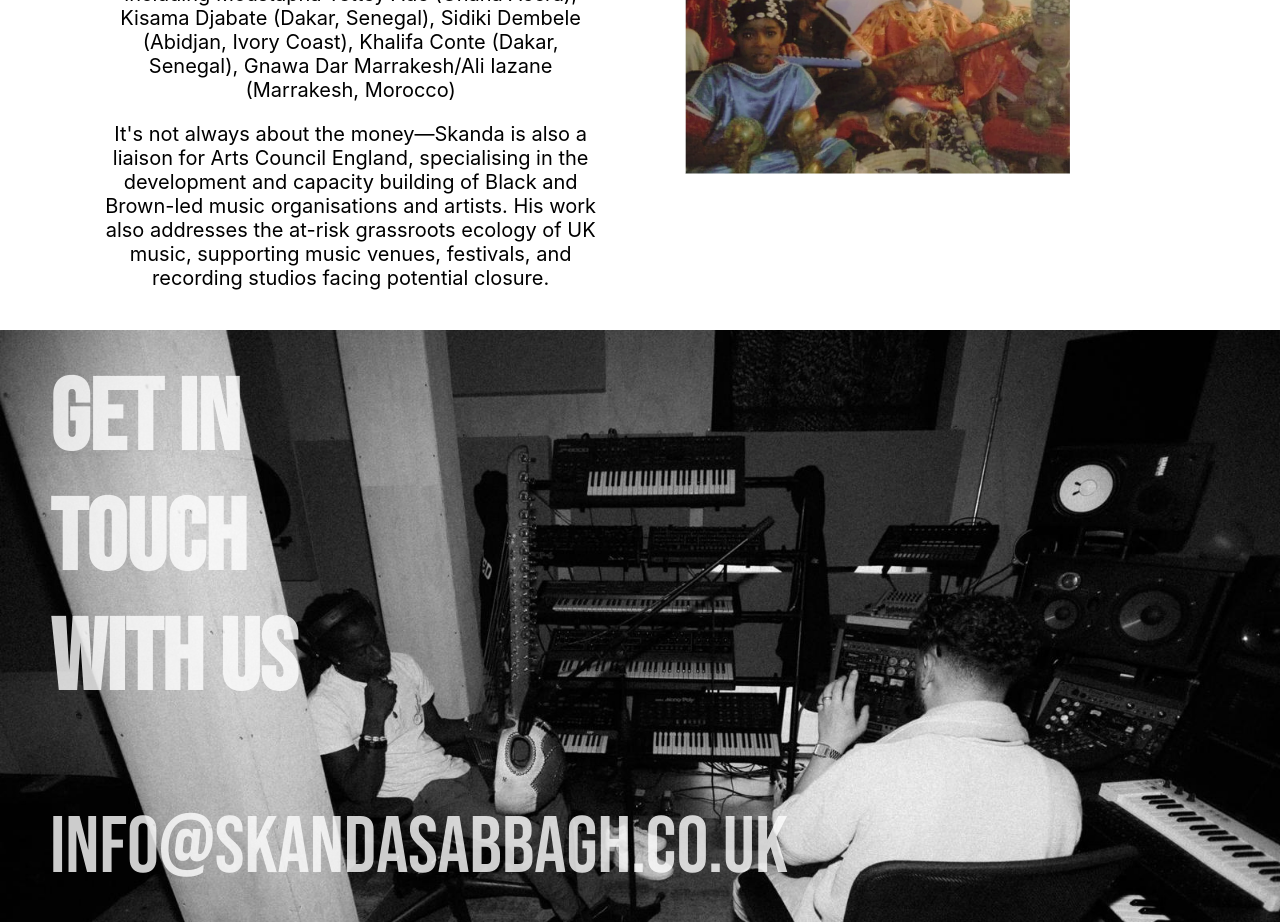
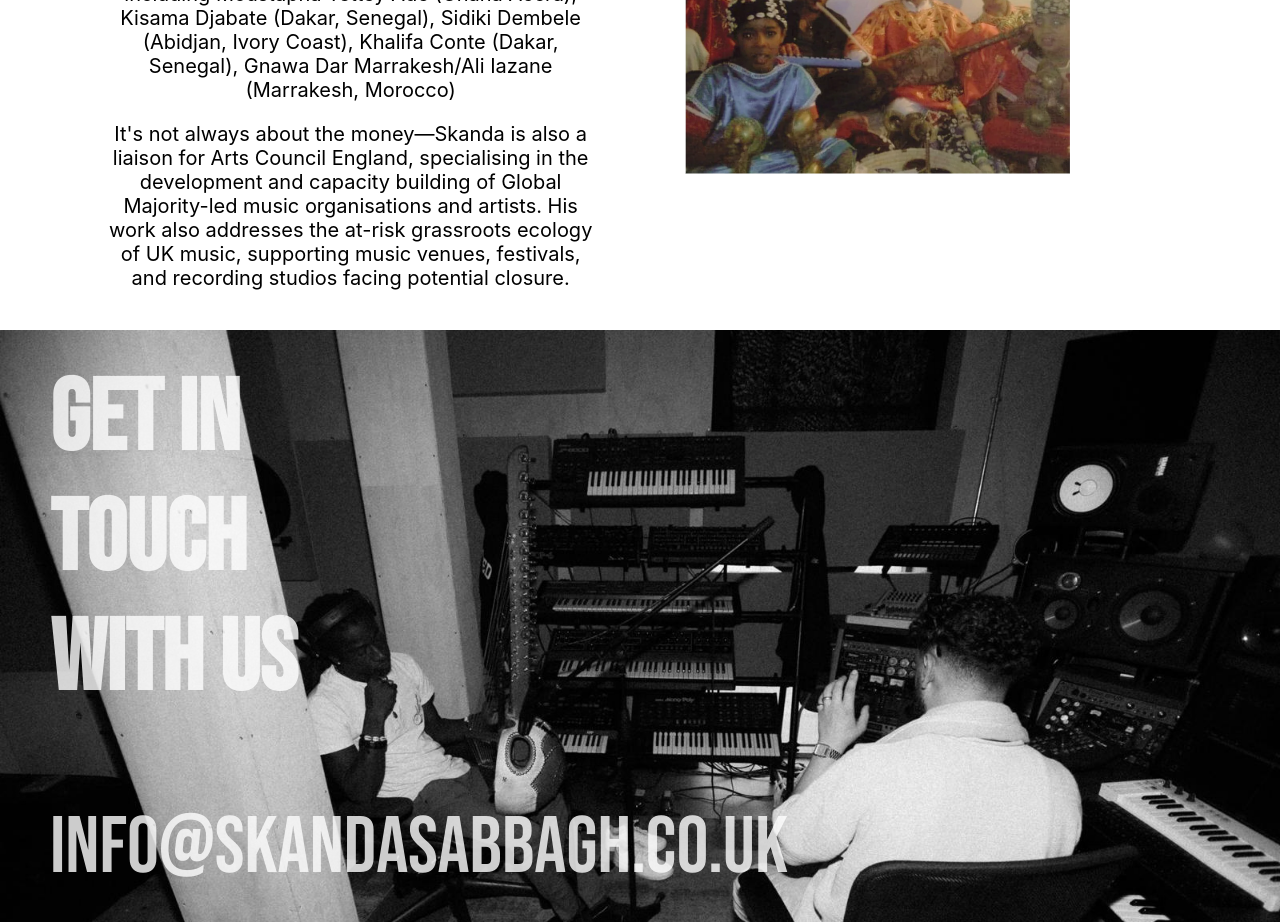
Before and after one commit to skandasabbagh/skanda, a React (Create React App) app: page /about in a window 1280 px wide. Shown: the part 1420-2342 px from the top of the page. Built offline with nearby package versions, Linux system fonts and the light colour scheme.

Commit message:
black and brown led changed

```diff
--- a/src/pages/aboutPage.js
+++ b/src/pages/aboutPage.js
@@ -91,7 +91,7 @@ const AboutPage = () => {
             <div className="background-paragraph-2">
               It's not always about the money—Skanda is also a liaison for Arts
               Council England, specialising in the development and capacity
-              building of Black and Brown-led music organisations and artists.
+              building of Global Majority-led music organisations and artists.
               His work also addresses the at-risk grassroots ecology of UK
               music, supporting music venues, festivals, and recording studios
               facing potential closure.
```
